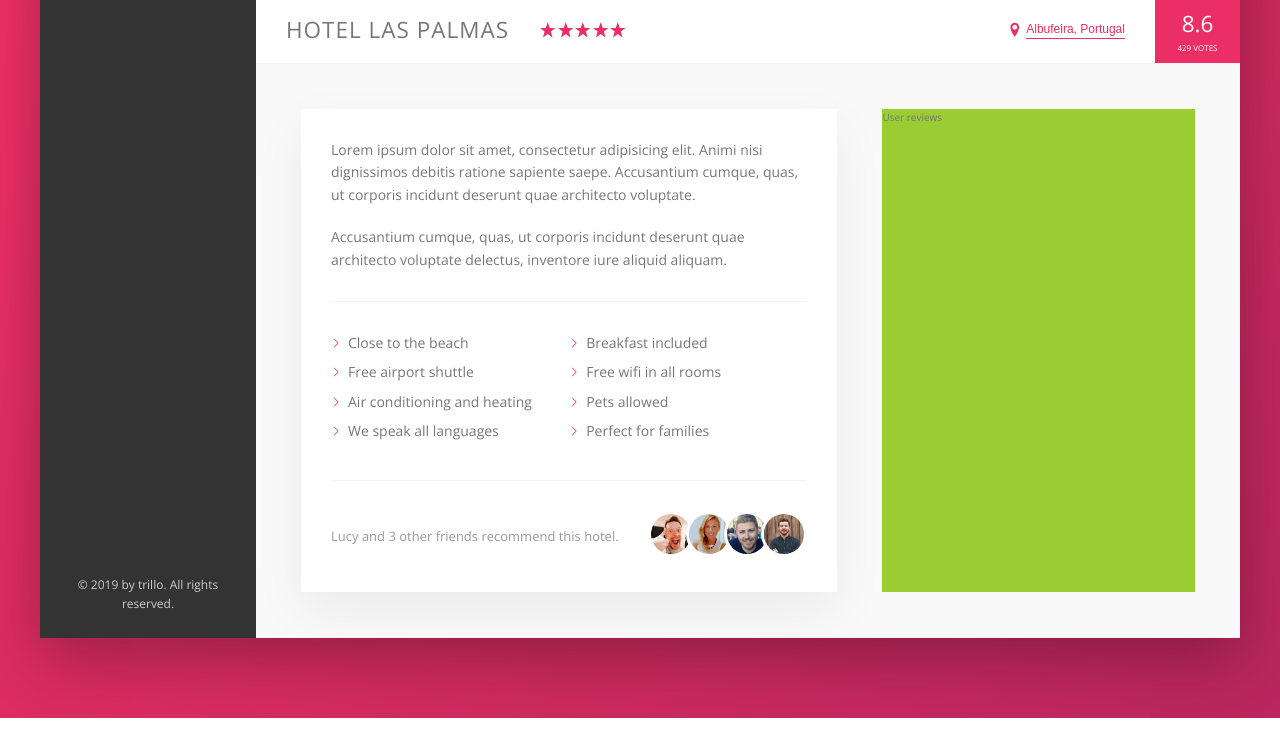
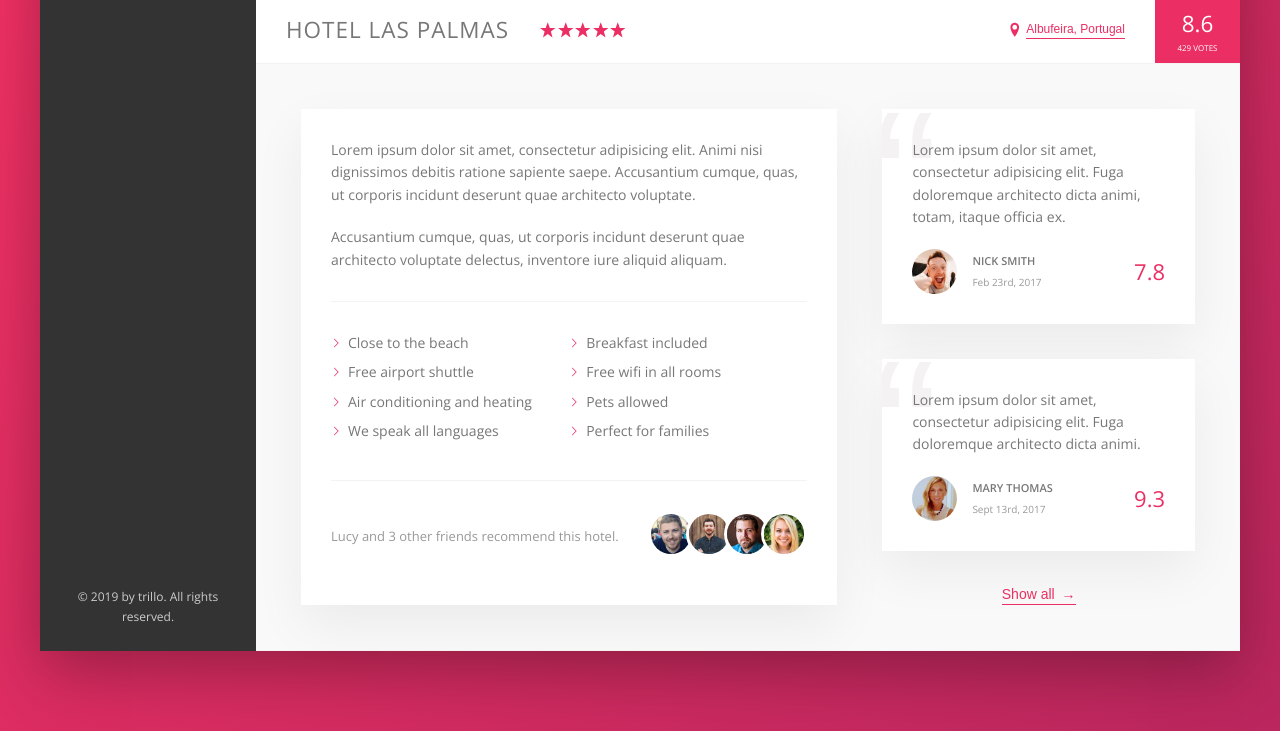
Before and after one commit to thiagocrux/trillo-landing-page, a website: page index.html in a window 1280 px wide. Shown: the part 538-1269 px from the top of the page. Drawn offline with nearby package versions, Linux system fonts and the light colour scheme.

Commit message:
After class 85 "Building the User Reviews Section"

```diff
--- a/index.html
+++ b/index.html
@@ -156,16 +156,43 @@
                                 Lucy and 3 other friends recommend this hotel.
                             </p>
                             <div class="recommend__friends">
-                                <img src="img/user-1.jpg" alt="Friend 1" class="recommend__photo">
-                                <img src="img/user-2.jpg" alt="Friend 2" class="recommend__photo">
-                                <img src="img/user-3.jpg" alt="Friend 3" class="recommend__photo">
-                                <img src="img/user-4.jpg" alt="Friend 4" class="recommend__photo">
+                                <img src="img/user-3.jpg" alt="Friend 1" class="recommend__photo">
+                                <img src="img/user-4.jpg" alt="Friend 2" class="recommend__photo">
+                                <img src="img/user-5.jpg" alt="Friend 3" class="recommend__photo">
+                                <img src="img/user-6.jpg" alt="Friend 4" class="recommend__photo">
                             </div>
                         </div>
                     </div>
 
                     <div class="user-reviews">
-                        User reviews
+                        <figure class="review">
+                            <blockquote class="review__text">
+                                Lorem ipsum dolor sit amet, consectetur adipisicing elit. Fuga doloremque architecto dicta animi, totam, itaque officia ex.
+                            </blockquote>
+                            <figcaption class="review__user">
+                                <img src="img/user-1.jpg" alt="User 1" class="review__photo">
+                                <div class="review__user-box">
+                                    <p class="review__user-name">Nick Smith</p>
+                                    <p class="review__user-date">Feb 23rd, 2017</p>
+                                </div>
+                                <div class="review__rating">7.8</div>
+                            </figcaption>
+                        </figure>
+                        <figure class="review">
+                            <blockquote class="review__text">
+                                Lorem ipsum dolor sit amet, consectetur adipisicing elit. Fuga doloremque architecto dicta animi.
+                            </blockquote>
+                            <figcaption class="review__user">
+                                <img src="img/user-2.jpg" alt="User 2" class="review__photo">
+                                <div class="review__user-box">
+                                    <p class="review__user-name">Mary Thomas</p>
+                                    <p class="review__user-date">Sept 13rd, 2017</p>
+                                </div>
+                                <div class="review__rating">9.3</div>
+                            </figcaption>
+                        </figure>
+
+                        <button class="btn-inline">Show all <span>&rarr;</span></button>
                     </div>
                 </div>
             </main>
--- a/sass/_components.scss
+++ b/sass/_components.scss
@@ -271,8 +271,17 @@
     cursor: pointer;
     transition: all .2s;
 
+    & span {
+        margin-left: 3px;
+        transition: margin-left .2s;
+    }
+
     &:hover {
         color: var(--color-grey-dark-1);
+
+        span {
+            margin-left: 8px;
+        }
     }
 
     &:focus {
@@ -373,3 +382,67 @@
         }
     }
 }
+
+/* REVIEWS */
+
+.review {
+    background-color: #FFF;
+    box-shadow: var(--shadow-light);
+    padding: 3rem;
+    margin-bottom: 3.5rem;
+    position: relative;
+    overflow: hidden;
+
+    &__text {
+        margin-bottom: 2rem;
+        z-index: 10;
+        position: relative;
+    }
+
+    &__user {
+        display: flex;
+        justify-content: space-between;
+        align-items: center;
+    }
+
+    &__photo {
+        height: 4.5rem;
+        width: 4.5rem;
+        border-radius: 50%;
+        margin-right: 1.5rem;
+    }
+
+    &__user-box {
+        margin-right: auto;
+    }
+
+    &__user-name {
+        font-size: 1.1rem;
+        font-weight: 600;
+        text-transform: uppercase;
+        margin-bottom: .4rem;
+    }
+
+    &__user-date {
+        font-size: 1rem;
+        color: var(--color-grey-dark-3);
+    }
+
+    &__rating {
+        color: var(--color-primary);
+        font-size: 2.2rem;
+        font-weight: 300;
+    }
+
+    &::before {
+        content:"\201C";
+        position: absolute;
+        top: -2.75rem;
+        left: -1rem;
+        line-height: 1;
+        font-size: 20rem;
+        color: var(--color-grey-light-2);
+        font-family: sans-serif;
+        z-index: 1;
+    }
+}
--- a/sass/_layout.scss
+++ b/sass/_layout.scss
@@ -39,6 +39,7 @@
 }
 
 .detail {
+    font-size: 1.4rem;
     display: flex;
     padding: 4.5rem;
     background-color: var(--color-grey-light-1);
@@ -46,7 +47,6 @@
 }
 
 .description {
-    font-size: 1.4rem;
     background-color: #FFF;
     box-shadow: var(--shadow-light);
     padding: 3rem;
@@ -55,6 +55,9 @@
 }
 
 .user-reviews {
-    background-color: yellowgreen;
     flex: 1;
+
+    display: flex;
+    flex-direction: column;
+    align-items: center;
 }
```
Also changed, not shown: css/style.css.
